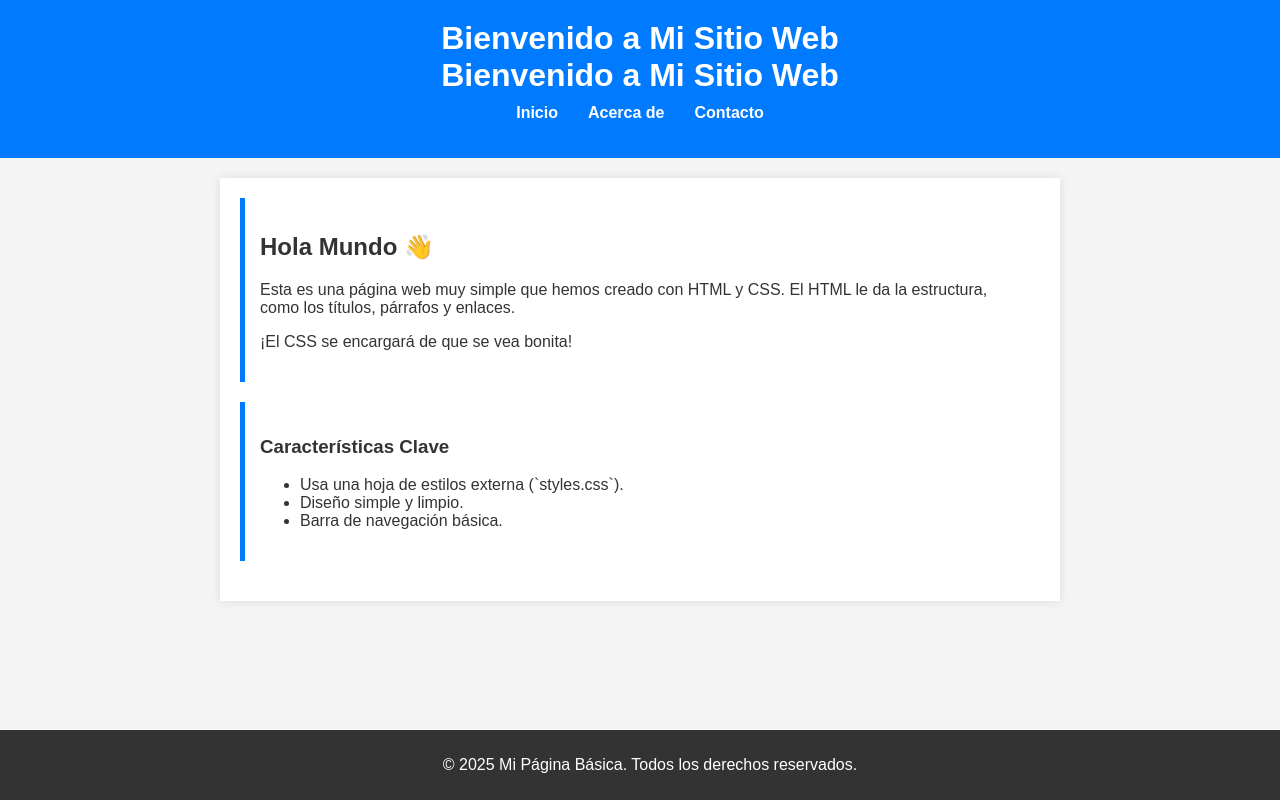
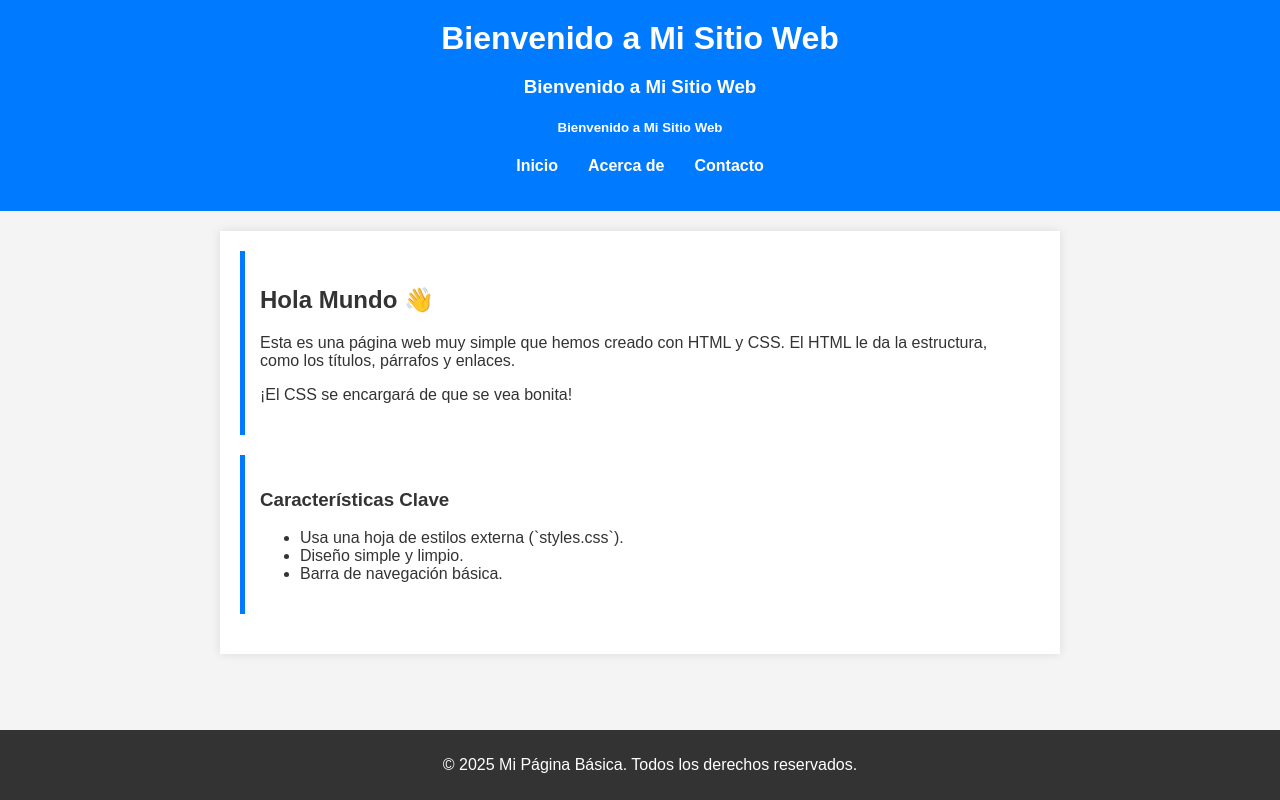
Before and after one commit to AudinoPantoja2025/practicaWorkflows, a plain HTML site: page index.html in a window 1280 px wide. Drawn offline with Linux system fonts and the light colour scheme.

Commit message:
Actualizacion html

```diff
--- a/index.html
+++ b/index.html
@@ -10,7 +10,8 @@
 
     <header>
         <h1>Bienvenido a Mi Sitio Web</h1>
-         <h1>Bienvenido a Mi Sitio Web</h1>
+         <h3>Bienvenido a Mi Sitio Web</h3>
+         <h5>Bienvenido a Mi Sitio Web</h5>
         <nav>
             <ul>
                 <li><a href="#">Inicio</a></li>
```
